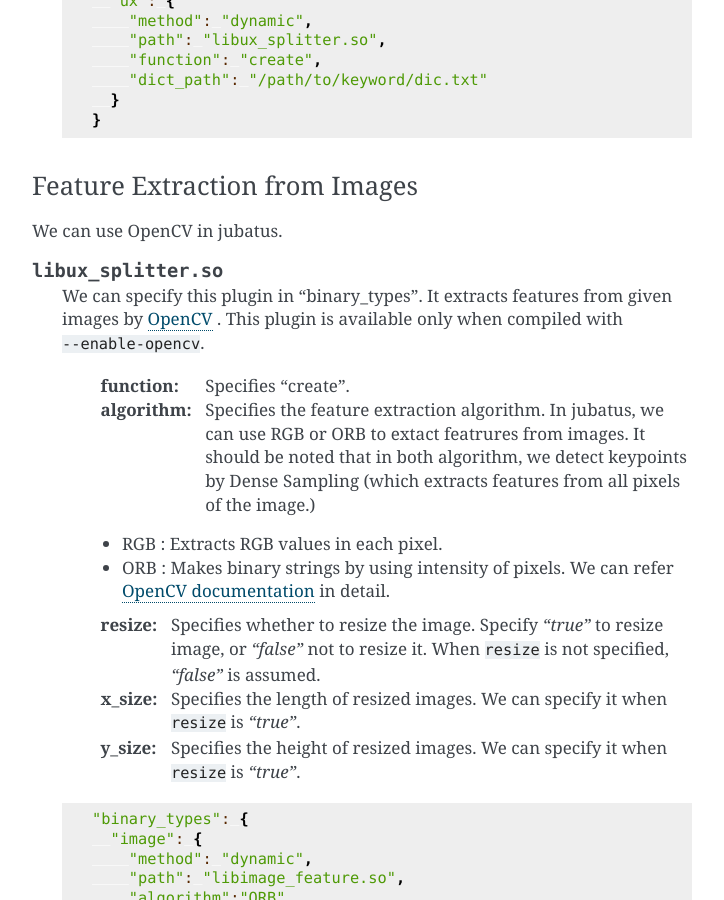
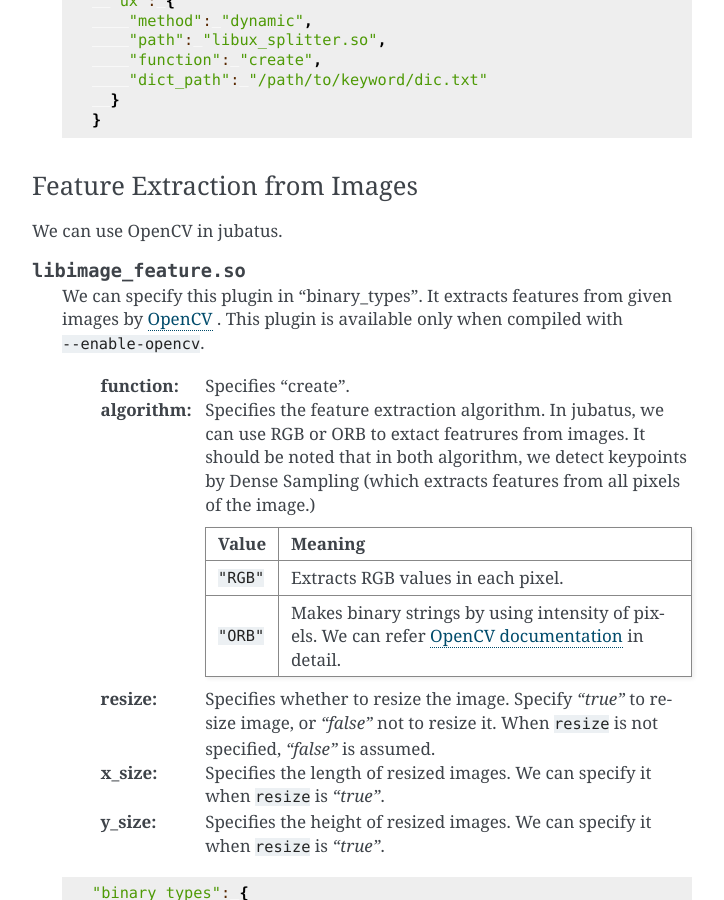
Before and after one commit to jubatus/website, a Sphinx documentation site: the page built from source/en/fv_convert.rst, in a window 1280 px wide and 900 px high, scrolled down 19723 px. Shown: the whole window, without its empty margins (388-1112 px from the left). Built offline with Sphinx 7.4.7, drawn with Linux system fonts in a browser that asks for light colours; the version number could not be read and is left out.

Commit message:
reflect the comments

```diff
--- a/source/en/fv_convert.rst
+++ b/source/en/fv_convert.rst
@@ -773,7 +773,7 @@ Feature Extraction from Images
 ~~~~~~~~~~~~~~~~~~~~~~~~~~~~~~
 We can use OpenCV in jubatus.
 
-.. describe:: libux_splitter.so
+.. describe:: libimage_feature.so
 
  We can specify this plugin in "binary_types".
  It extracts features from given images by `OpenCV <https://github.com/opencv>`_ .
@@ -782,8 +782,13 @@ We can use OpenCV in jubatus.
   :function:  Specifies "create".
   :algorithm: Specifies the feature extraction algorithm. In jubatus, we can use RGB or ORB to extact featrures from images.  It should be noted that in both algorithm, we detect keypoints by Dense Sampling (which extracts features from all pixels of the image.)
 
-  - RGB : Extracts RGB values in each pixel.
-  - ORB : Makes binary strings by using intensity of pixels. We can refer `OpenCV documentation <http://docs.opencv.org/3.1.0/d1/d89/tutorial_py_orb.html>`_ in detail.
+   ============= ====================
+   Value         Meaning
+   ============= ====================
+   ``"RGB"``     Extracts RGB values in each pixel.
+   ``"ORB"``     Makes binary strings by using intensity of pixels. We can refer `OpenCV documentation <http://docs.opencv.org/3.1.0/d1/d89/tutorial_py_orb.html>`_ in detail.
+   ============= ====================
+
 
   :resize: Specifies whether to resize the image. Specify `"true"` to resize image, or `"false"` not to resize it. When ``resize`` is not specified, `"false"` is assumed.
   :x_size: Specifies the length of resized images. We can specify it when ``resize`` is `"true"`.
```
Also changed, not shown: source/ja/fv_convert.rst (+7 -3 lines).
